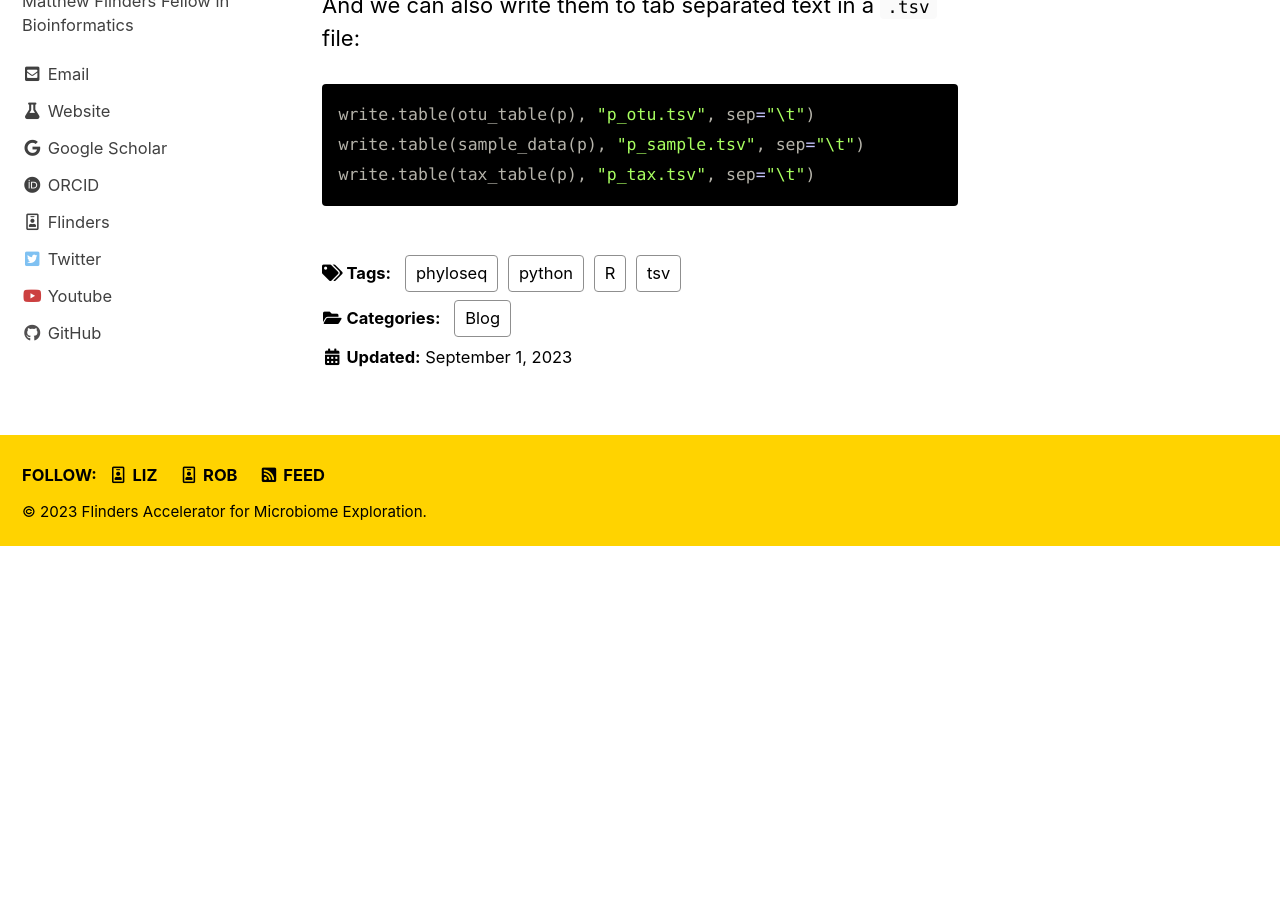
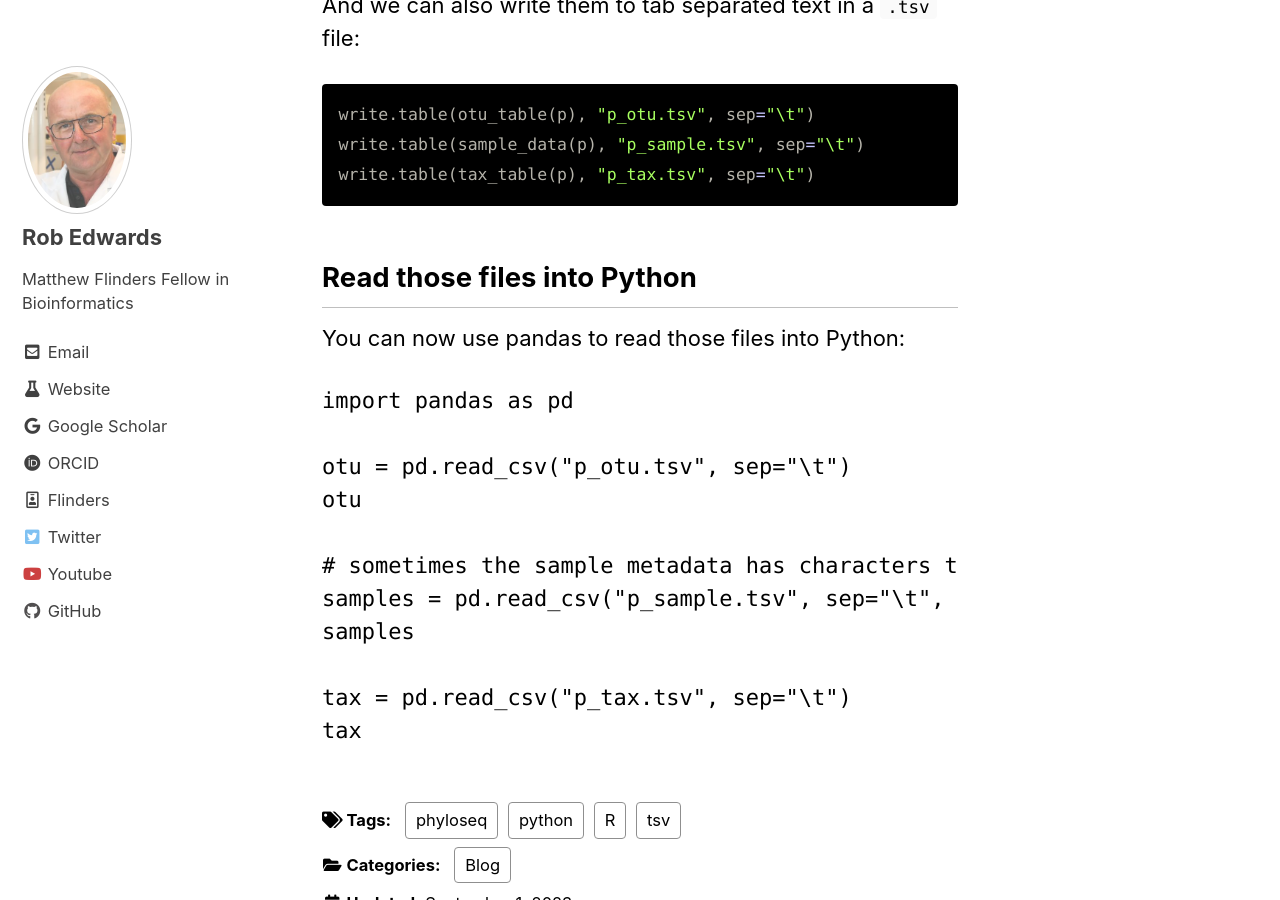
Before and after one commit to FlindersFAME/fame.github.io, a Jekyll site: the page built from Blog/_posts/2023-09-01-converting_phyloseq_tsv.md, in a window 1280 px wide and 900 px high, scrolled down 1737 px. Built offline with Jekyll 4.4.1, drawn with Linux system fonts in a browser that asks for light colours; cached includes are drawn as plain includes; before the commit the page ends 2283 px from its top, so only the background shows below that.

Commit message:
adding pandas

````diff
--- a/Blog/_posts/2023-09-01-converting_phyloseq_tsv.md
+++ b/Blog/_posts/2023-09-01-converting_phyloseq_tsv.md
@@ -59,3 +59,22 @@ write.table(otu_table(p), "p_otu.tsv", sep="\t")
 write.table(sample_data(p), "p_sample.tsv", sep="\t")
 write.table(tax_table(p), "p_tax.tsv", sep="\t")
 ```
+
+
+## Read those files into Python
+
+You can now use pandas to read those files into Python:
+
+```Python
+import pandas as pd
+
+otu = pd.read_csv("p_otu.tsv", sep="\t")
+otu
+
+# sometimes the sample metadata has characters that can't be read using `utf-8` so we have to use `latin-1`
+samples = pd.read_csv("p_sample.tsv", sep="\t", encoding='latin-1')
+samples
+
+tax = pd.read_csv("p_tax.tsv", sep="\t")
+tax
+```
````
